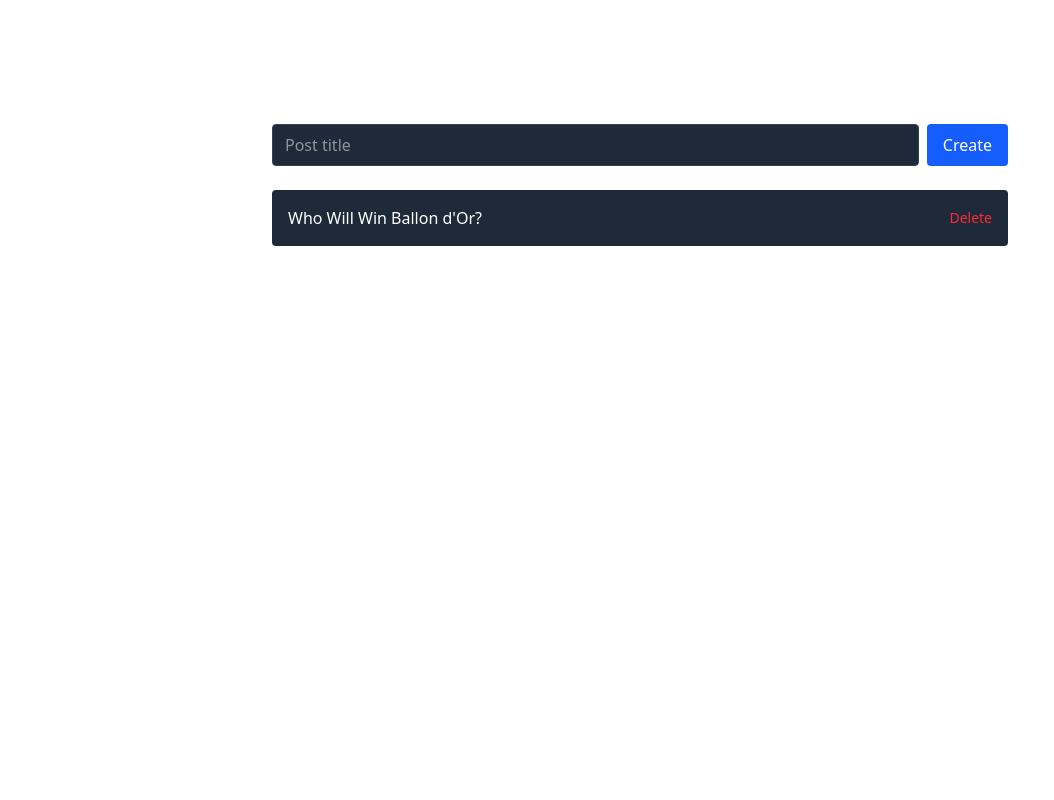
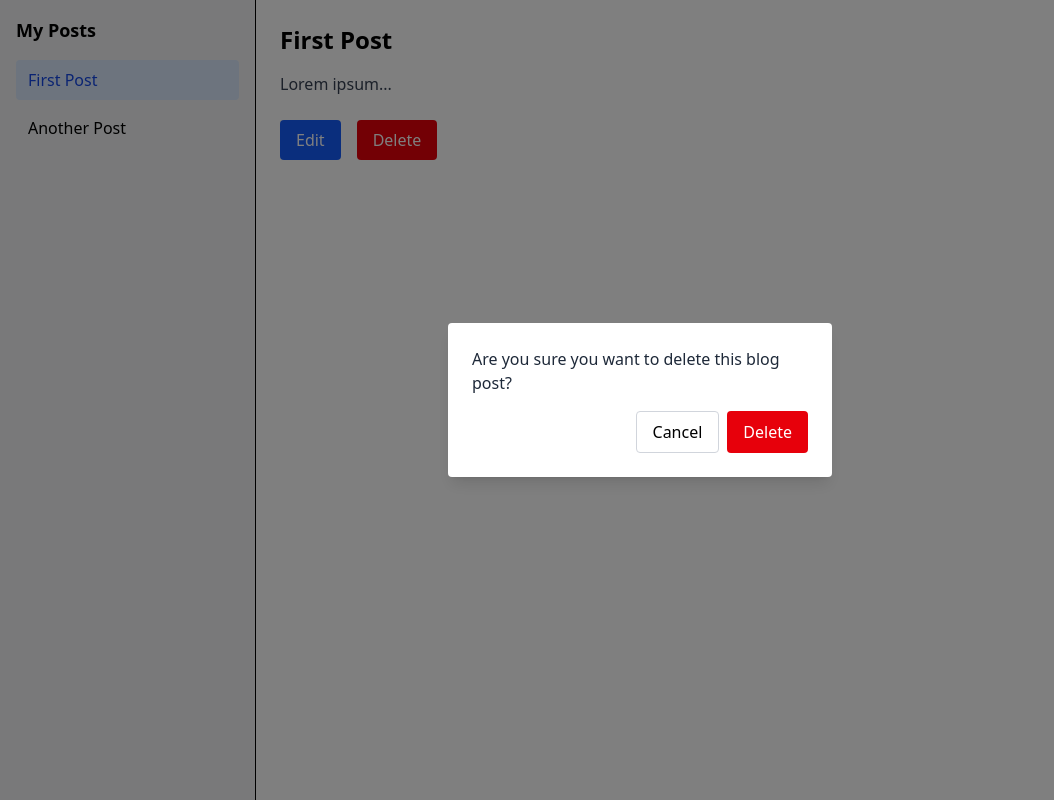
Before and after one commit to Adewara/football-blog, a React (Vite) app: page /dashboard in a window 1280 px wide. Both pictures are taken after a click on the button "Delete". Shown: the whole page, without its empty margins (0-1054 px from the left). Built offline with nearby package versions, Linux system fonts and the light colour scheme.

Commit message:
netlify error fix

```diff
--- /dev/null
+++ b/src/Components/BlogView.jsx
@@ -0,0 +1,22 @@
+// components/BlogView.jsx
+
+import Button from "./Buttton";
+
+function BlogView({ post, onEdit, onDelete }) {
+  if (!post) return <div className="p-4">Select a post to view</div>;
+
+  return (
+    <div className="p-6 space-y-4">
+      <h1 className="text-2xl font-bold">{post.title}</h1>
+      <p className="text-gray-700">{post.content}</p>
+      <div className="flex gap-4 mt-6">
+        <Button onClick={onEdit}>Edit</Button>
+        <Button onClick={onDelete} variant="danger">
+          Delete
+        </Button>
+      </div>
+    </div>
+  );
+}
+
+export default BlogView;
--- /dev/null
+++ b/src/Components/Buttton.jsx
@@ -0,0 +1,20 @@
+// components/Button.jsx
+function Button({ children, onClick, variant = "primary", ...props }) {
+  const styles = {
+    primary: "bg-blue-600 text-white",
+    danger: "bg-red-600 text-white",
+    outline: "border border-gray-300 text-gray-700",
+  };
+
+  return (
+    <button
+      onClick={onClick}
+      className={`px-4 py-2 rounded ${styles[variant]} hover:opacity-90`}
+      {...props}
+    >
+      {children}
+    </button>
+  );
+}
+
+export default Button;
--- /dev/null
+++ b/src/Components/DashboardSidebar.jsx
@@ -0,0 +1,25 @@
+// components/DashboardSidebar.jsx
+function DashboardSidebar({ posts, activeId, onSelect }) {
+  return (
+    <aside className="w-64 p-4 bg-gray-100 border-r h-full">
+      <h2 className="text-lg font-semibold mb-4">My Posts</h2>
+      <ul className="space-y-2">
+        {posts.map((post) => (
+          <li
+            key={post.id}
+            onClick={() => onSelect(post)}
+            className={`cursor-pointer px-3 py-2 rounded hover:bg-gray-200 ${
+              post.id === activeId
+                ? "bg-blue-100 text-blue-700 font-medium"
+                : ""
+            }`}
+          >
+            {post.title}
+          </li>
+        ))}
+      </ul>
+    </aside>
+  );
+}
+
+export default DashboardSidebar;
--- /dev/null
+++ b/src/Components/Modal.jsx
@@ -0,0 +1,30 @@
+// components/Modal.jsx
+function Modal({ isOpen, onClose, onConfirm }) {
+  if (!isOpen) return null;
+
+  return (
+    <div className="fixed inset-0 bg-black/50 flex items-center justify-center z-50">
+      <div className="bg-white p-6 rounded shadow-lg max-w-sm w-full">
+        <p className="mb-4 text-gray-800">
+          Are you sure you want to delete this blog post?
+        </p>
+        <div className="flex justify-end gap-2">
+          <button
+            onClick={onClose}
+            className="px-4 py-2 border border-gray-300 rounded hover:bg-gray-100"
+          >
+            Cancel
+          </button>
+          <button
+            onClick={onConfirm}
+            className="px-4 py-2 bg-red-600 text-white rounded hover:bg-red-700"
+          >
+            Delete
+          </button>
+        </div>
+      </div>
+    </div>
+  );
+}
+
+export default Modal;
--- a/src/main.jsx
+++ b/src/main.jsx
@@ -7,8 +7,8 @@ import App from "./App.jsx";
 import BlogLayout from "./Components/BlogLayout.jsx";
 import ArticlePage from "./pages/ArticlePage.jsx";
 import NotFound from "./pages/NotFound.jsx";
-import AuthPage from "./pages/authpage.jsx";
-import DashboardPage from "./pages/DashboardPage.jsx";
+import AuthPage from "./pages/AuthPage.jsx";
+import Dashboard from "./pages/Dashboard.jsx";
 
 const router = createBrowserRouter([
   {
@@ -27,7 +27,7 @@ const router = createBrowserRouter([
     path: "*",
     element: <NotFound />,
   },
-  { path: "/dashboard", element: <DashboardPage /> },
+  { path: "/dashboard", element: <Dashboard /> },
 ]);
 
 createRoot(document.getElementById("root")).render(
--- /dev/null
+++ b/src/pages/Dashboard.jsx
@@ -0,0 +1,46 @@
+import { useState } from "react";
+
+import DashboardSidebar from "../Components/DashboardSidebar";
+import BlogView from "../Components/BlogView";
+import Modal from "../Components/Modal";
+
+const mockPosts = [
+  { id: "1", title: "First Post", content: "Lorem ipsum..." },
+  { id: "2", title: "Another Post", content: "Dolor sit amet..." },
+];
+
+function Dashboard() {
+  const [posts, setPosts] = useState(mockPosts);
+  const [activePost, setActivePost] = useState(posts[0]);
+  const [showModal, setShowModal] = useState(false);
+
+  const handleDelete = () => {
+    setPosts((prev) => prev.filter((p) => p.id !== activePost.id));
+    setActivePost(null);
+    setShowModal(false);
+  };
+
+  return (
+    <div className="flex h-screen">
+      <DashboardSidebar
+        posts={posts}
+        activeId={activePost?.id}
+        onSelect={setActivePost}
+      />
+      <main className="flex-1 overflow-auto">
+        <BlogView
+          post={activePost}
+          onEdit={() => alert("Edit functionality coming soon")}
+          onDelete={() => setShowModal(true)}
+        />
+      </main>
+      <Modal
+        isOpen={showModal}
+        onClose={() => setShowModal(false)}
+        onConfirm={handleDelete}
+      />
+    </div>
+  );
+}
+
+export default Dashboard;
--- a/src/pages/DashboardPage.jsx
+++ /dev/null
@@ -1,73 +0,0 @@
-import { useState } from "react";
-
-function DashboardPage() {
-  const [posts, setPosts] = useState([
-    {
-      id: "1",
-      title: "Euro 2024: Surprising Results",
-    },
-    {
-      id: "2",
-      title: "Who Will Win Ballon d'Or?",
-    },
-  ]);
-
-  const [newTitle, setNewTitle] = useState("");
-
-  const handleCreate = () => {
-    if (!newTitle.trim()) return;
-    const newPost = {
-      id: Date.now().toString(),
-      title: newTitle,
-    };
-    setPosts([newPost, ...posts]);
-    setNewTitle("");
-  };
-
-  const handleDelete = (id) => {
-    setPosts(posts.filter((post) => post.id !== id));
-  };
-
-  return (
-    <div className="max-w-3xl mx-auto px-4 py-16">
-      <h1 className="text-3xl font-bold mb-6 text-white">Dashboard</h1>
-
-      {/* Create New */}
-      <div className="mb-6 flex gap-2">
-        <input
-          type="text"
-          placeholder="Post title"
-          value={newTitle}
-          onChange={(e) => setNewTitle(e.target.value)}
-          className="flex-1 px-3 py-2 rounded bg-gray-800 text-white border border-gray-700"
-        />
-        <button
-          onClick={handleCreate}
-          className="px-4 py-2 bg-blue-600 hover:bg-blue-700 text-white rounded"
-        >
-          Create
-        </button>
-      </div>
-
-      {/* Post List */}
-      <ul className="space-y-3">
-        {posts.map((post) => (
-          <li
-            key={post.id}
-            className="flex justify-between items-center bg-gray-800 text-white p-4 rounded"
-          >
-            <span>{post.title}</span>
-            <button
-              onClick={() => handleDelete(post.id)}
-              className="text-sm text-red-500 hover:text-red-700"
-            >
-              Delete
-            </button>
-          </li>
-        ))}
-      </ul>
-    </div>
-  );
-}
-
-export default DashboardPage;
```
